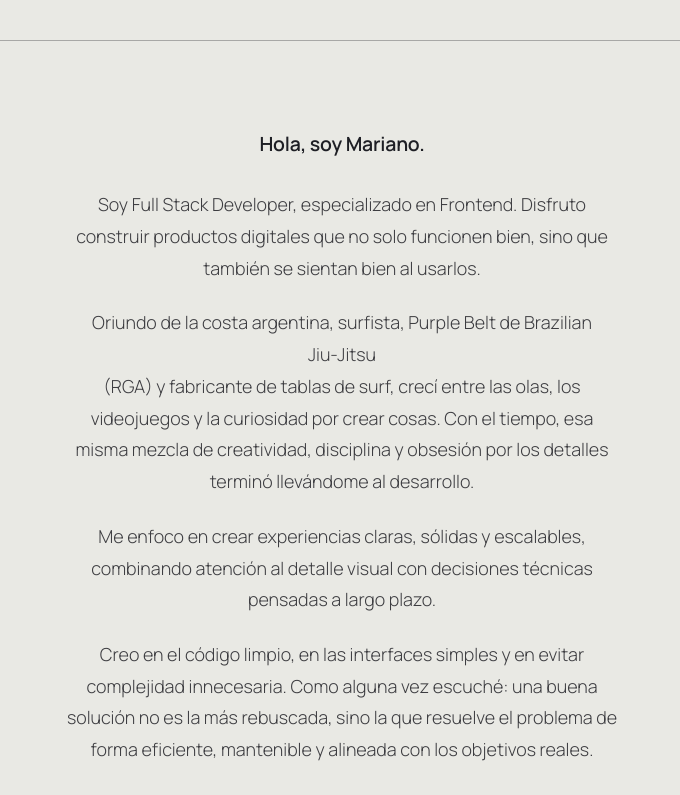
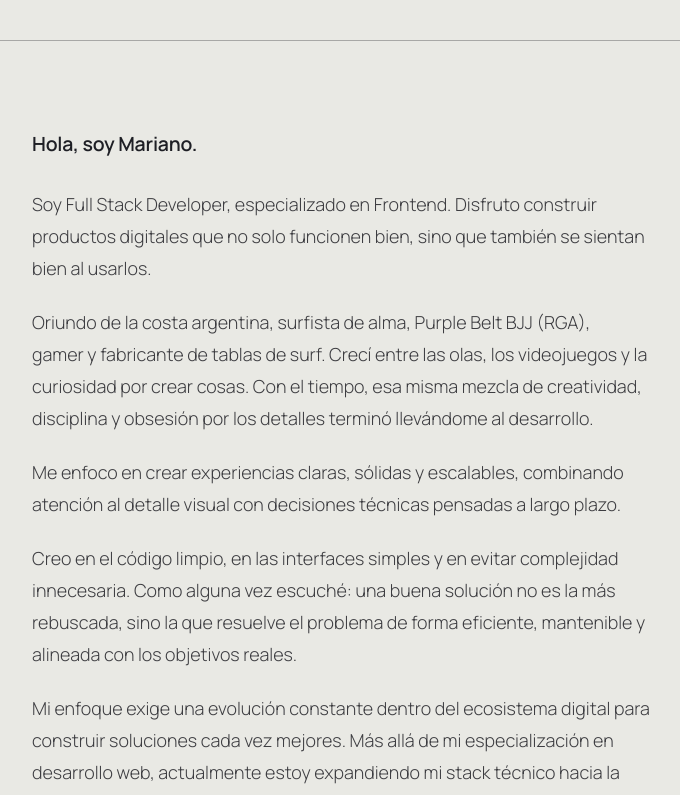
Before and after one commit to MarianoRicoy/Mi-Portfolio, a Next.js app: page / in a window 1280 px wide. Shown: the part 880-1675 px from the top of the page, without its empty margins (298-978 px from the left). Built offline with nearby package versions, Linux system fonts and the light colour scheme.

Commit message:
feat: redesign contact section, center text in presentation, and match tech stack card style

```diff
--- a/src/app/globals.css
+++ b/src/app/globals.css
@@ -138,9 +138,9 @@ a {
 }
 
 .presentacion-copy {
-  width: min(560px, 100%);
+  width: min(620px, 100%);
   margin-inline: auto;
-  text-align: center;
+  text-align: left;
 }
 
 /* ── Cada línea visual: empieza invisible y sube al revelar ── */
@@ -566,29 +566,97 @@ h1.hero-poster-title {
   border: 1px solid color-mix(in srgb, var(--line) 12%, transparent);
 }
 
-.contact-panel-layout {
+.ctc-layout {
   display: flex;
   flex-direction: column;
-  gap: 1.5rem;
+  position: relative;
+  min-height: 500px;
 }
 
 @media (min-width: 768px) {
-  .contact-panel-layout {
+  .ctc-layout {
     flex-direction: row;
     align-items: center;
-    justify-content: space-between;
-    gap: clamp(1.5rem, 4vw, 3rem);
+    justify-content: center;
   }
 }
 
-.contact-panel-content {
-  flex: 1 1 auto;
-  min-width: 0;
+.ctc-content {
+  flex: 1;
+  display: flex;
+  flex-direction: column;
+  align-items: center;
+  text-align: center;
+  padding: 3rem 1.5rem;
+  z-index: 10;
+}
+
+@media (min-width: 768px) {
+  .ctc-content {
+    padding: 4rem 2rem;
+  }
+}
+
+.ctc-title {
+  font-size: clamp(3rem, 8vw, 6rem);
+  line-height: 1.1;
+  font-weight: 500;
+  letter-spacing: -0.02em;
+  color: var(--foreground);
+  margin-bottom: 2rem;
+}
+
+.ctc-title-em {
+  font-style: italic;
+  font-weight: 400;
+  color: color-mix(in srgb, var(--foreground) 90%, transparent);
+}
+
+.ctc-sub {
+  font-size: clamp(1rem, 1.2vw, 1.1rem);
+  line-height: 1.6;
+  max-width: 600px;
+  color: color-mix(in srgb, var(--foreground) 75%, transparent);
+  margin-bottom: 3rem;
+  text-wrap: balance;
+}
+
+.ctc-identity {
+  display: flex;
+  flex-direction: column;
+  align-items: center;
+  gap: 0.25rem;
+  margin-bottom: 3rem;
+}
+
+.ctc-name {
+  font-size: 1.1rem;
+  font-weight: 500;
+  color: var(--foreground);
+}
+
+.ctc-email {
+  font-size: 1.1rem;
+  color: color-mix(in srgb, var(--foreground) 80%, transparent);
+  transition: color 0.2s ease;
+}
+
+.ctc-email:hover {
+  color: var(--foreground);
+}
+
+.ctc-links {
+  display: flex;
+  flex-wrap: wrap;
+  justify-content: center;
+  gap: 0.75rem;
 }
 
 .contacto-avatar-figure {
   --avatar-h: clamp(280px, 34vw, 390px);
-  flex: 0 0 auto;
+  position: absolute;
+  right: 0;
+  bottom: 0;
   height: var(--avatar-h);
   width: calc(var(--avatar-h) * 301.5 / 959.66);
   background-image: url("/1.svg");
@@ -597,6 +665,7 @@ h1.hero-poster-title {
   background-position: calc(var(--avatar-h) * -243.36 / 959.66) calc(var(--avatar-h) * -1658 / 959.66);
   pointer-events: none;
   user-select: none;
+  opacity: 0.7;
 }
 
 .contacto-accion {
--- a/src/components/tech-stack.tsx
+++ b/src/components/tech-stack.tsx
@@ -22,7 +22,7 @@ export function TechStack() {
       </p>
 
       {/* Caja contenedor con bordes y fondo claro como el original */}
-      <div className="relative w-full bg-surface/50 border border-line/5 py-8 px-6 rounded-xl overflow-hidden">
+      <div className="relative w-full bg-white/45 border border-black/15 py-8 px-6 rounded-2xl overflow-hidden">
 
         {/* Contenedor del Marquee Infinito */}
         <div className="marquee-container">
--- a/src/data/portfolio-es.ts
+++ b/src/data/portfolio-es.ts
@@ -19,10 +19,10 @@ export const portfolioEs = {
     title: "Sobre mí",
     paragraphs: [
       "Soy Full Stack Developer, especializado en Frontend. Disfruto construir productos digitales que no solo funcionen bien, sino que también se sientan bien al usarlos.",
-      "Oriundo de la costa argentina, surfista, Purple Belt de Brazilian Jiu-Jitsu (RGA) y fabricante de tablas de surf, crecí entre las olas, los videojuegos y la curiosidad por crear cosas. Con el tiempo, esa misma mezcla de creatividad, disciplina y obsesión por los detalles terminó llevándome al desarrollo.",
+      "Oriundo de la costa argentina, surfista de alma, Purple Belt BJJ (RGA), gamer y fabricante de tablas de surf. Crecí entre las olas, los videojuegos y la curiosidad por crear cosas. Con el tiempo, esa misma mezcla de creatividad, disciplina y obsesión por los detalles terminó llevándome al desarrollo.",
       "Me enfoco en crear experiencias claras, sólidas y escalables, combinando atención al detalle visual con decisiones técnicas pensadas a largo plazo.",
       "Creo en el código limpio, en las interfaces simples y en evitar complejidad innecesaria. Como alguna vez escuché: una buena solución no es la más rebuscada, sino la que resuelve el problema de forma eficiente, mantenible y alineada con los objetivos reales.",
-      "Me dedico a aprender constantemente todo lo relacionado con el desarrollo digital, porque realmente es un mundo que me apasiona. Además del desarrollo web, también estoy incursionando en la creación de videojuegos, otra pasión que estoy transformando en un proyecto real.",
+      "Mi enfoque exige una evolución constante dentro del ecosistema digital para construir soluciones cada vez mejores. Más allá de mi especialización en desarrollo web, actualmente estoy expandiendo mi stack técnico hacia la industria de los videojuegos, materializando esta iniciativa en un proyecto en etapa de producción.",
       "Actualmente me desempeño como Co-Founder y Frontend Lead en Tech With Soul, donde trabajo conectando necesidades de negocio con experiencias digitales de alta calidad.",
     ],
   },
```
